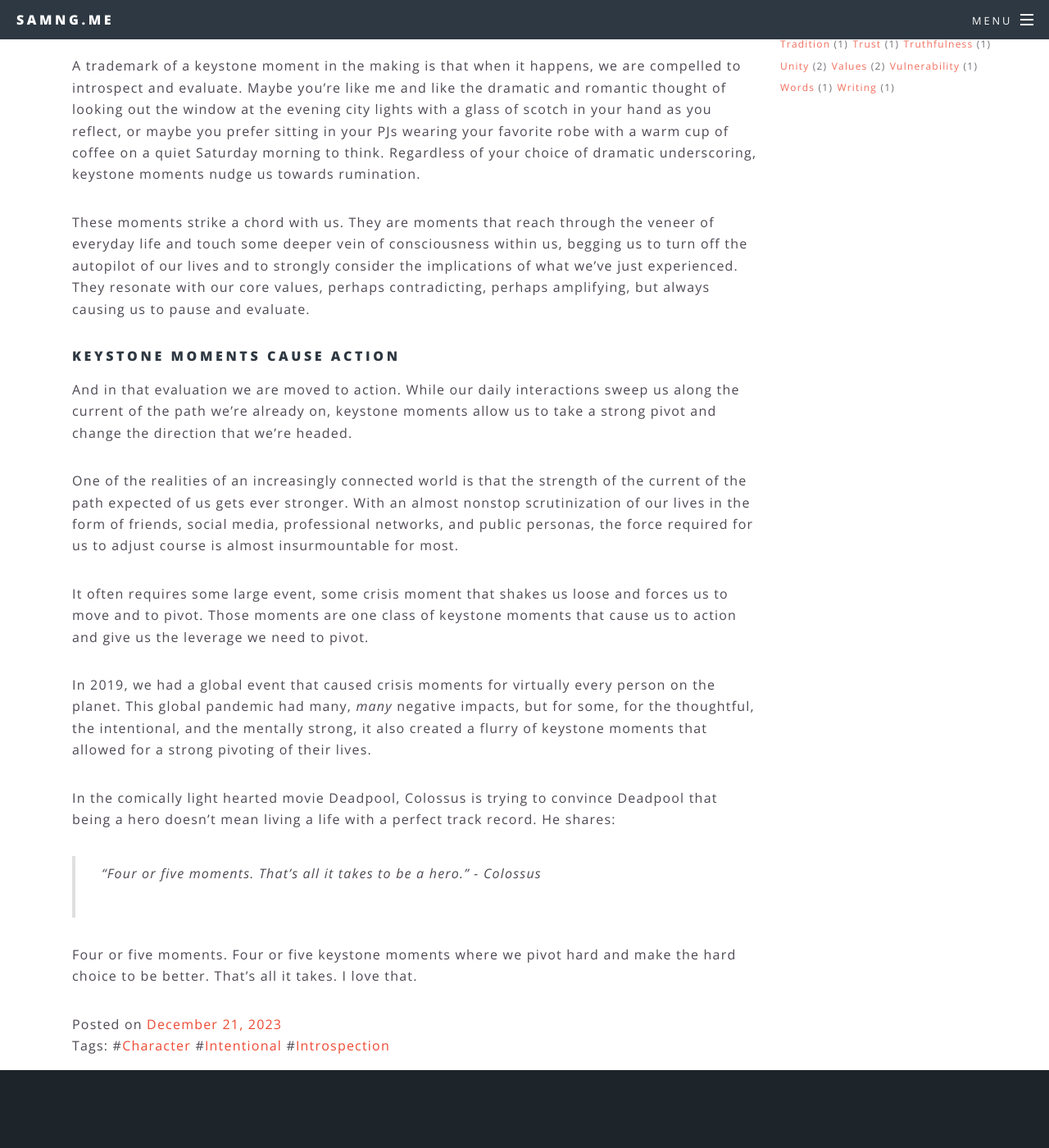
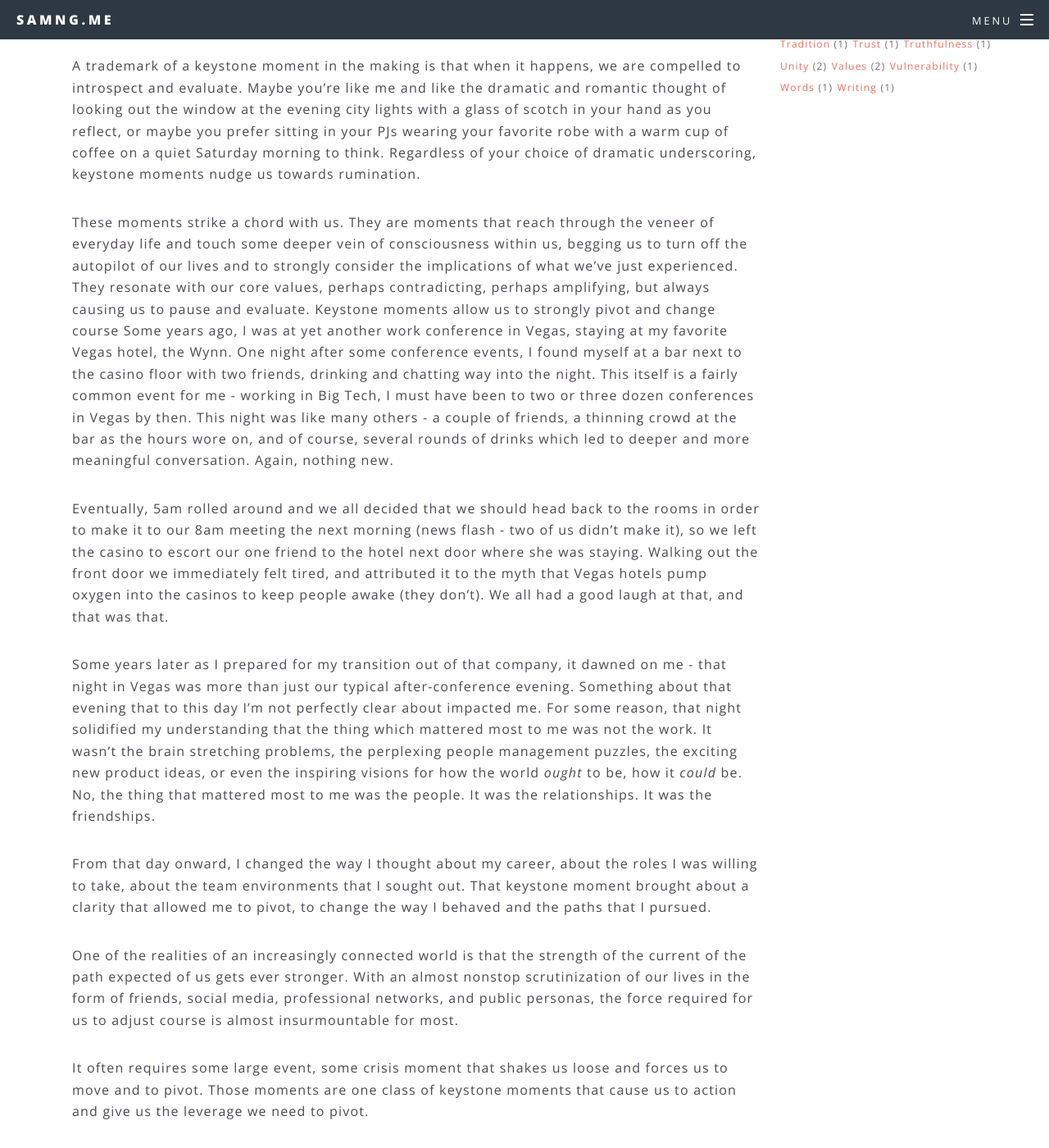
Before and after one commit to samng96/samng.me, a Jekyll site: the page built from letters-to-my-son/_posts/2023-12-21-keystone-moments.markdown, in a window 1280 px wide and 1400 px high, scrolled down 1876 px. Shown: the whole window at 82% size. Built offline with Jekyll 4.4.1, drawn with Linux system fonts in a browser that asks for light colours.

Commit message:
keystone moments update

```diff
--- a/letters-to-my-son/_posts/2023-12-21-keystone-moments.markdown
+++ b/letters-to-my-son/_posts/2023-12-21-keystone-moments.markdown
@@ -29,9 +29,14 @@ At first glance, these moments may not seem significant - a note from a friend,
 A trademark of a keystone moment in the making is that when it happens, we are compelled to introspect and evaluate. Maybe you’re like me and like the dramatic and romantic thought of looking out the window at the evening city lights with a glass of scotch in your hand as you reflect, or maybe you prefer sitting in your PJs wearing your favorite robe with a warm cup of coffee on a quiet Saturday morning to think. Regardless of your choice of dramatic underscoring, keystone moments nudge us towards rumination.
 
 These moments strike a chord with us. They are moments that reach through the veneer of everyday life and touch some deeper vein of consciousness within us, begging us to turn off the autopilot of our lives and to strongly consider the implications of what we’ve just experienced. They resonate with our core values, perhaps contradicting, perhaps amplifying, but always causing us to pause and evaluate.
+Keystone moments allow us to strongly pivot and change course
+Some years ago, I was at yet another work conference in Vegas, staying at my favorite Vegas hotel, the Wynn. One night after some conference events, I found myself at a bar next to the casino floor with two friends, drinking and chatting way into the night. This itself is a fairly common event for me - working in Big Tech, I must have been to two or three dozen conferences in Vegas by then. This night was like many others - a couple of friends, a thinning crowd at the bar as the hours wore on, and of course, several rounds of drinks which led to deeper and more meaningful conversation. Again, nothing new.
 
-#### Keystone moments cause action
-And in that evaluation we are moved to action. While our daily interactions sweep us along the current of the path we’re already on, keystone moments allow us to take a strong pivot and change the direction that we’re headed.
+Eventually, 5am rolled around and we all decided that we should head back to the rooms in order to make it to our 8am meeting the next morning (news flash - two of us didn’t make it), so we left the casino to escort our one friend to the hotel next door where she was staying. Walking out the front door we immediately felt tired, and attributed it to the myth that Vegas hotels pump oxygen into the casinos to keep people awake (they don’t). We all had a good laugh at that, and that was that.
+
+Some years later as I prepared for my transition out of that company, it dawned on me - that night in Vegas was more than just our typical after-conference evening. Something about that evening that to this day I’m not perfectly clear about impacted me. For some reason, that night solidified my understanding that the thing which mattered most to me was not the work. It wasn’t the brain stretching problems, the perplexing people management puzzles, the exciting new product ideas, or even the inspiring visions for how the world *ought* to be, how it *could* be. No, the thing that mattered most to me was the people. It was the relationships. It was the friendships.
+
+From that day onward, I changed the way I thought about my career, about the roles I was willing to take, about the team environments that I sought out. That keystone moment brought about a clarity that allowed me to pivot, to change the way I behaved and the paths that I pursued.
 
 One of the realities of an increasingly connected world is that the strength of the current of the path expected of us gets ever stronger. With an almost nonstop scrutinization of our lives in the form of friends, social media, professional networks, and public personas, the force required for us to adjust course is almost insurmountable for most.
 
```
